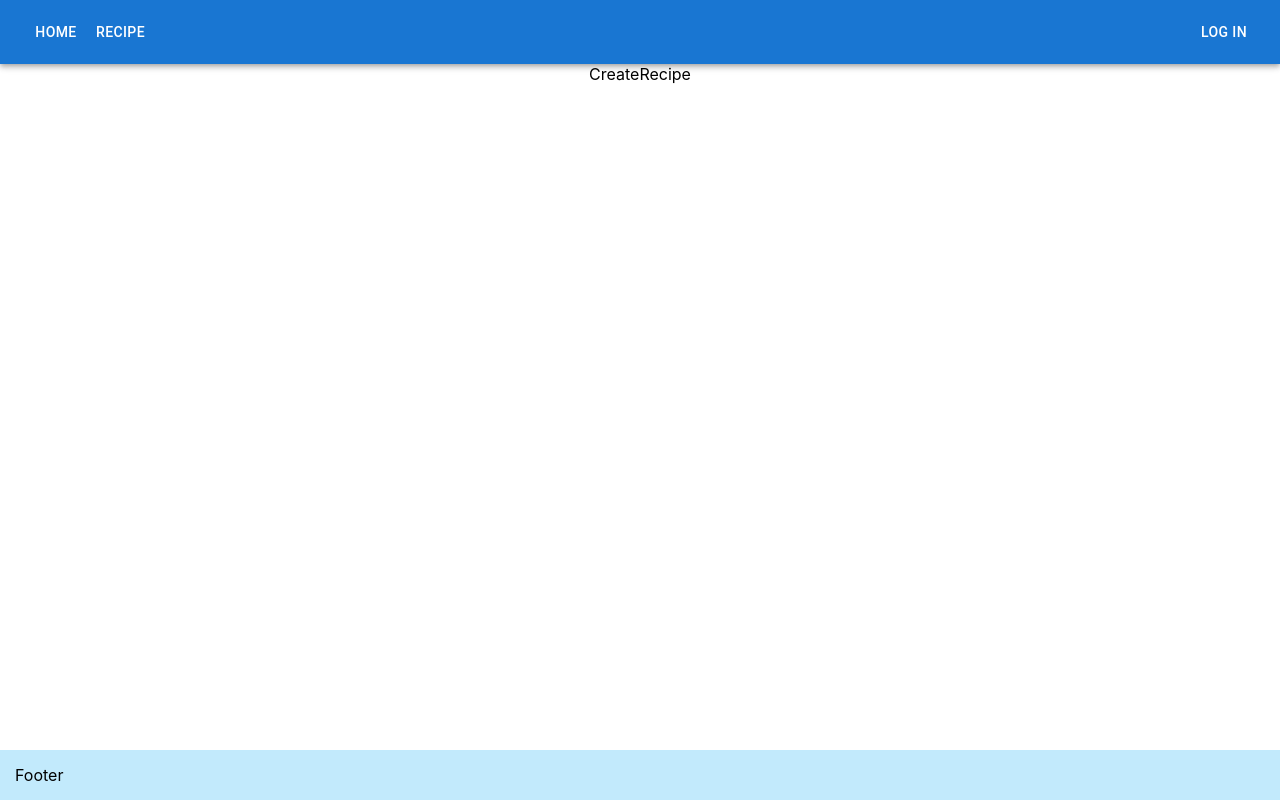
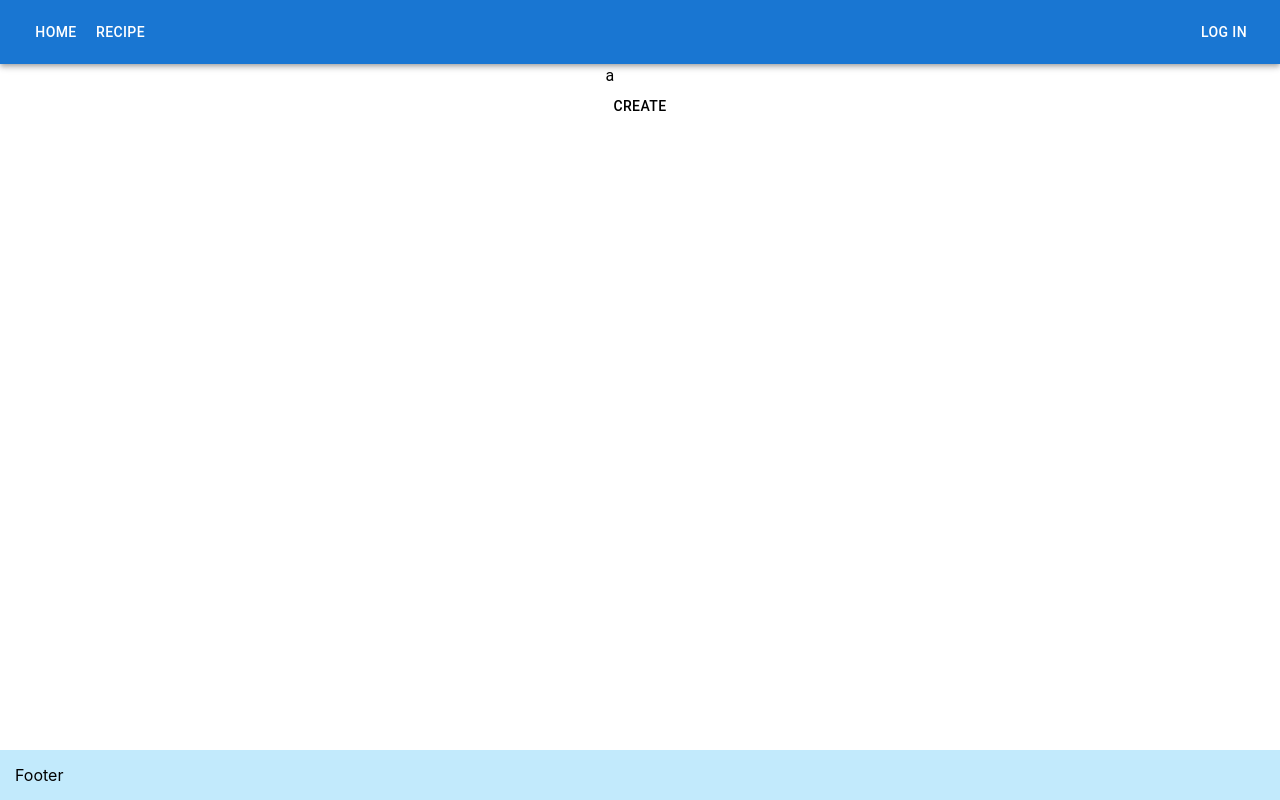
Before and after one commit to oleksiuk-ol/jsmpo-rbook, a React (Create React App) app: page /create in a window 1280 px wide. Built offline with nearby package versions, Linux system fonts and the light colour scheme; no server answers.

Commit message:
feat: create recipe

```diff
--- a/src/pages/CreateRecipe.tsx
+++ b/src/pages/CreateRecipe.tsx
@@ -1,8 +1,27 @@
 import React from "react";
-import { Box } from "@mui/material";
+import { Box, Typography, Button } from "@mui/material";
+import { useDispatch } from "react-redux";
+import { createRecipeAction } from "redux/actions/database";
 
 const CreateRecipe: React.FC = () => {
-  return <Box>CreateRecipe</Box>;
+  const dispatch = useDispatch();
+
+  const create = () => {
+    const testObj = createTestObj();
+    dispatch(createRecipeAction(testObj));
+  };
+
+  const createTestObj = () => {
+    return { title: "Sandwich", id: "rcp_1", desc: "Some desc" };
+  };
+  return (
+    <Box>
+      <Typography> a </Typography>
+      <Button color="inherit" onClick={create}>
+        Create
+      </Button>
+    </Box>
+  );
 };
 
 export default CreateRecipe;
--- a/src/redux/actions/database.ts
+++ b/src/redux/actions/database.ts
@@ -1,4 +1,4 @@
-import { getRecipe, getRecipes } from "services/database";
+import { getRecipe, getRecipes, createRecipe } from "services/database";
 import { DB } from "./constants";
 
 const getAllSuccess = (payload: any) => ({
@@ -25,3 +25,8 @@ export const getRecipeById = (id: any) => async (dispatch: any) => {
     dispatch(getByIdSuccess(recipe));
   }
 };
+
+export const createRecipeAction = (obj: any) => async (dispatch: any) => {
+  console.log("Create action");
+  await createRecipe(obj);
+};
--- a/src/services/database.ts
+++ b/src/services/database.ts
@@ -1,4 +1,4 @@
-import { ref, get, child } from "firebase/database";
+import { ref, get, child, set, getDatabase } from "firebase/database";
 import { database } from "./firebase";
 
 const dbRef = ref(database);
@@ -15,7 +15,7 @@ export const getRecipes = async () => {
   }
 };
 
-export const getRecipe = async (id: any) => {
+export const getRecipe = async (id: string) => {
   try {
     const snapshot = await get(child(dbRef, `/recipes/${id}`));
     const val = snapshot.val();
@@ -26,3 +26,14 @@ export const getRecipe = async (id: any) => {
     return null;
   }
 };
+
+export const createRecipe = async (obj: any) => {
+  console.log("create service");
+  const db = getDatabase();
+  const id = `r_${Date.now()}`;
+  try {
+    await set(ref(db, `/recipes/${id}`), { ...obj, id });
+  } catch (err) {
+    console.log(err);
+  }
+};
```
